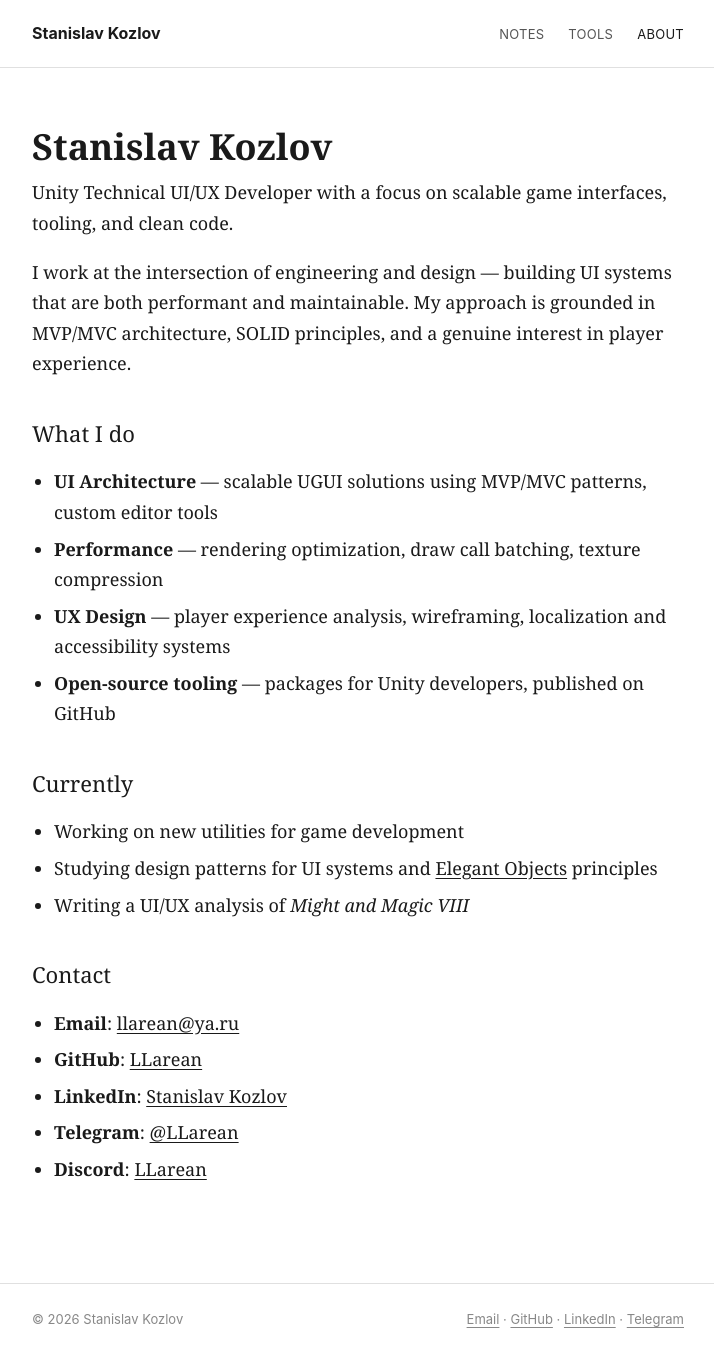
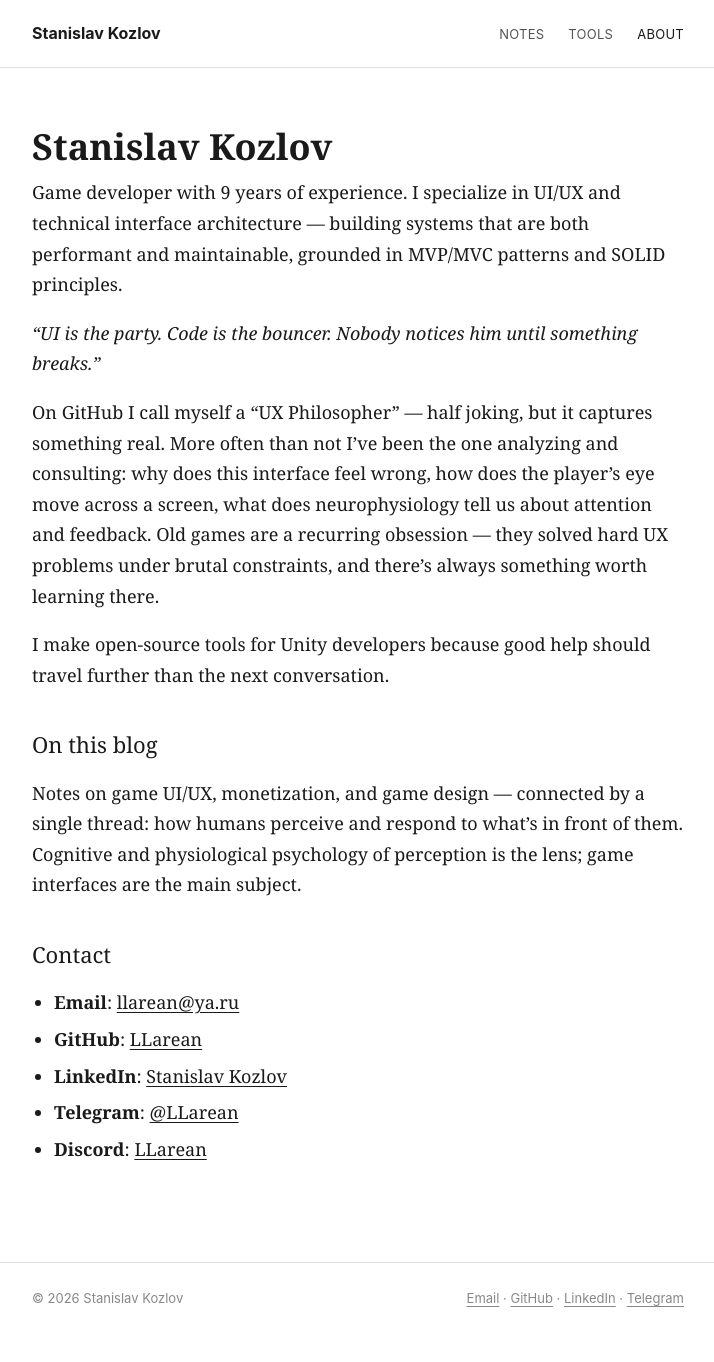
Before and after one commit to LLarean/llarean.github.io, a Jekyll site: the page built from about.md, in a window 1280 px wide. Shown: the whole page, without its empty margins (282-996 px from the left). Built offline with Jekyll 4.4.1, drawn with Linux system fonts in a browser that asks for light colours.

Commit message:
Rewrite about page: personal tone, UX Philosopher, blog purpose
Co-Authored-By: Claude Sonnet 4.6 <noreply@anthropic.com>

```diff
--- a/about.md
+++ b/about.md
@@ -6,22 +6,17 @@ permalink: /about/
 
 # Stanislav Kozlov
 
-Unity Technical UI/UX Developer with a focus on scalable game interfaces, tooling, and clean code.
+Game developer with 9 years of experience. I specialize in UI/UX and technical interface architecture — building systems that are both performant and maintainable, grounded in MVP/MVC patterns and SOLID principles.
 
-I work at the intersection of engineering and design — building UI systems that are both performant and maintainable. My approach is grounded in MVP/MVC architecture, SOLID principles, and a genuine interest in player experience.
+*"UI is the party. Code is the bouncer. Nobody notices him until something breaks."*
 
-## What I do
+On GitHub I call myself a "UX Philosopher" — half joking, but it captures something real. More often than not I've been the one analyzing and consulting: why does this interface feel wrong, how does the player's eye move across a screen, what does neurophysiology tell us about attention and feedback. Old games are a recurring obsession — they solved hard UX problems under brutal constraints, and there's always something worth learning there.
 
-- **UI Architecture** — scalable UGUI solutions using MVP/MVC patterns, custom editor tools
-- **Performance** — rendering optimization, draw call batching, texture compression
-- **UX Design** — player experience analysis, wireframing, localization and accessibility systems
-- **Open-source tooling** — packages for Unity developers, published on GitHub
+I make open-source tools for Unity developers because good help should travel further than the next conversation.
 
-## Currently
+## On this blog
 
-- Working on new utilities for game development
-- Studying design patterns for UI systems and [Elegant Objects](https://www.elegantobjects.org/) principles
-- Writing a UI/UX analysis of *Might and Magic VIII*
+Notes on game UI/UX, monetization, and game design — connected by a single thread: how humans perceive and respond to what's in front of them. Cognitive and physiological psychology of perception is the lens; game interfaces are the main subject.
 
 ## Contact
 
```
